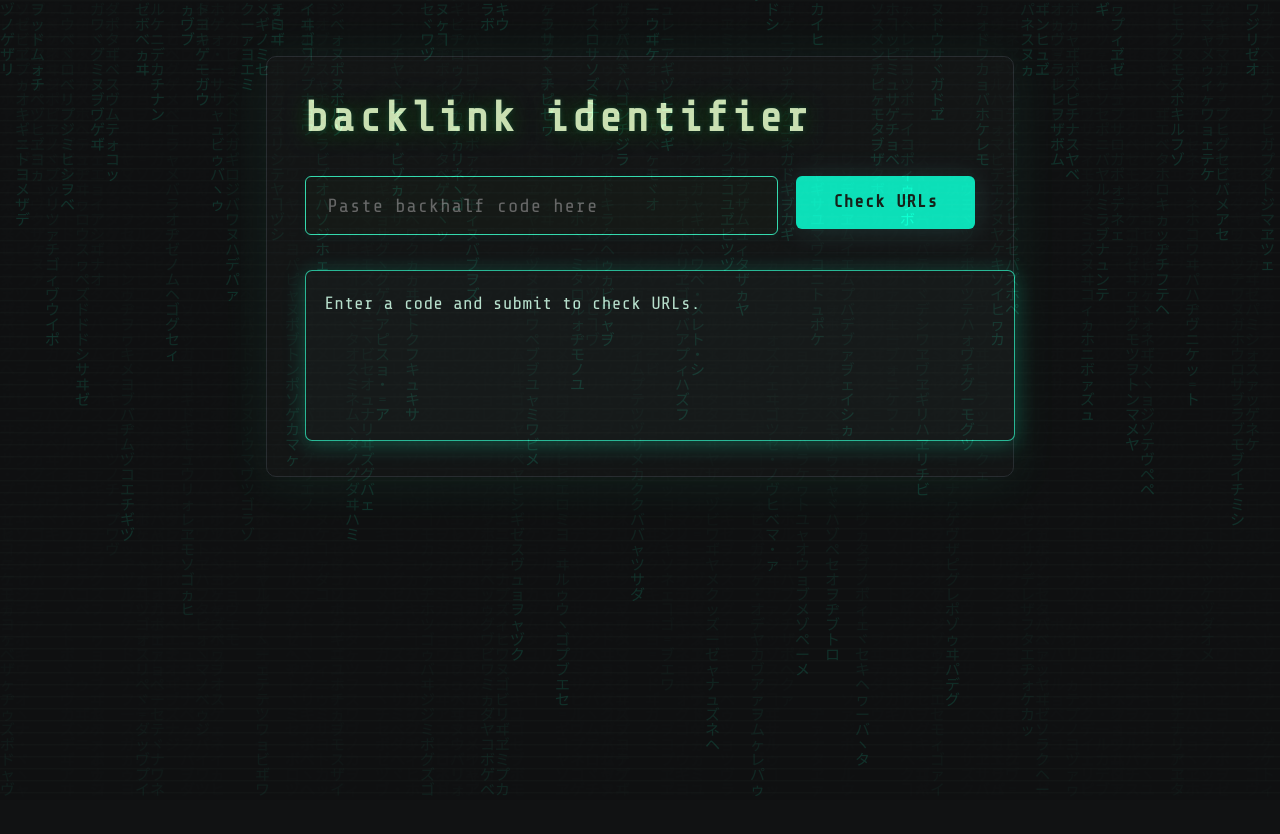
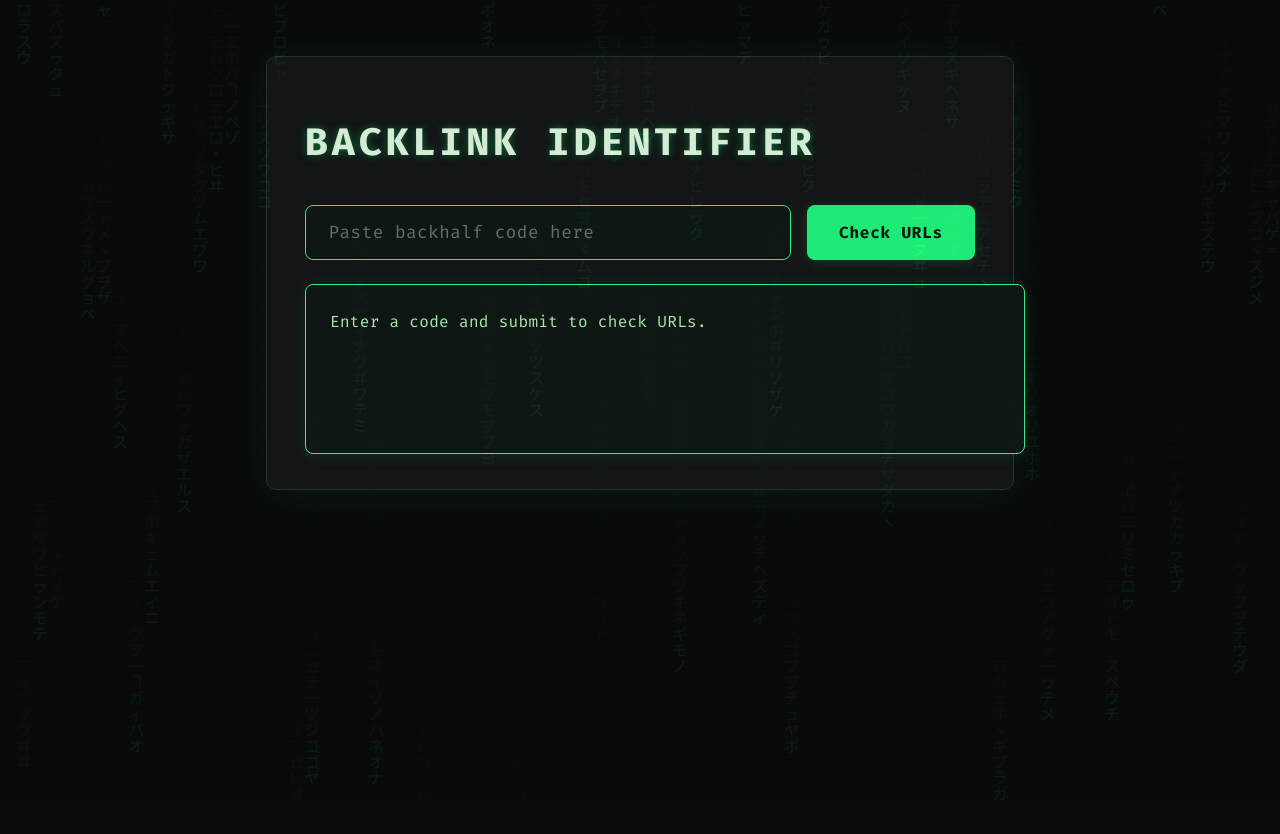
Before and after one commit to prnvkpr/backlink, a plain HTML site: page templates/index.html in a window 1280 px wide. Drawn offline with nearby package versions, Linux system fonts and the light colour scheme.

Commit message:
Update index.html

```diff
--- a/templates/index.html
+++ b/templates/index.html
@@ -1,30 +1,49 @@
 <!DOCTYPE html>
 <html lang="en">
 <head>
-  <meta charset="UTF-8"/>
-  <meta name="viewport" content="width=device-width, initial-scale=1"/>
+  <meta charset="UTF-8" />
+  <meta name="viewport" content="width=device-width, initial-scale=1" />
   <title>backlink identifier</title>
-  <link href="https://fonts.googleapis.com/css2?family=Share+Tech+Mono:wght@400;700&display=swap" rel="stylesheet">
   <style>
+    /* Cleaner hacker background with subtle effects */
     body {
-      background: #111213;
-      color: #f1ffe7;
-      font-family: 'Share Tech Mono', 'Fira Mono', 'Consolas', monospace;
+      background: #0a0b0d;
+      color: #c2ffc2;
+      font-family: 'Fira Mono', 'Consolas', 'Menlo', monospace;
       min-height: 100vh;
       margin: 0;
+      position: relative;
       overflow-x: hidden;
-      letter-spacing: 0.05em;
-      /* Simple subtle scanline effect for retro-future vibe */
-      position: relative;
     }
-    body::before {
+
+    /* Subtle scanlines - less intrusive */
+    body::after {
       content: "";
-      display: block;
+      pointer-events: none;
       position: fixed;
-      left: 0; top: 0; width: 100vw; height: 100vh; z-index: 0;
-      background: repeating-linear-gradient(to bottom, rgba(200,255,215,0.025) 0, rgba(200,255,215,0.025) 1px, transparent 2px, transparent 12px);
+      inset: 0;
+      z-index: 1000;
+      background: repeating-linear-gradient(
+        to bottom,
+        rgba(255,255,255,0) 0px,
+        rgba(255,255,255,0) 3px,
+        rgba(120,255,120,0.015) 4px,
+        rgba(0,0,0,0) 5px
+      );
+      opacity: 0.3;
       pointer-events: none;
     }
+
+    /* Matrix background with lower opacity */
+    #matrix-bg {
+      position: fixed;
+      top: 0; left: 0; width: 100vw; height: 100vh;
+      z-index: 0;
+      pointer-events: none;
+      opacity: 0.08;
+    }
+
+    /* Wider, cleaner container */
     .container {
       width: 670px;
       max-width: 97vw;
@@ -36,168 +55,220 @@
       padding: 2.25rem 2.35rem 2.2rem 2.35rem;
       z-index: 1;
     }
-    @media (max-width: 720px) {
-      .container { width: 99vw; padding: 1.2rem 0.3rem 1.2rem 0.5rem; }
+
+    /* Clean title without gradient background */
+    h1 {
+      text-align: left;
+      font-size: 2.4rem;
+      font-weight: 700;
+      letter-spacing: 0.1em;
+      color: #e8ffe8;
+      text-shadow: 0 0 8px rgba(8,255,119,0.4);
+      margin-bottom: 2.5rem;
+      text-transform: uppercase;
+      background: none !important;
+      -webkit-text-fill-color: unset !important;
+      filter: none !important;
     }
-    .title {
-      font-size: 2.65rem;
+
+    /* Improved form layout */
+    form {
+      margin-bottom: 1.5rem;
+      display: flex;
+      gap: 16px;
+      align-items: stretch;
+    }
+
+    /* Cleaner input styling */
+    input[type="text"] {
+      flex: 1;
+      padding: 1rem 1.4rem;
+      font-size: 1.1rem;
+      background: #0f1a15;
+      color: #70ff90;
+      border: 1.5px solid #2eff8f;
+      border-radius: 8px;
+      outline: none;
+      transition: all 0.2s ease;
+      font-family: inherit;
+      letter-spacing: 0.03em;
+    }
+
+    input[type="text"]:focus {
+      border-color: #5fff9f;
+      box-shadow: 0 0 0 2px rgba(95,255,159,0.2);
+      background: #0a1510;
+      color: #90ffa0;
+    }
+
+    /* Minimalist button */
+    button {
+      padding: 1rem 2rem;
+      font-size: 1rem;
+      border: none;
+      border-radius: 8px;
+      background: #20ff80;
+      color: #0a1a0f;
+      font-family: inherit;
       font-weight: 600;
-      letter-spacing: 0.09em;
-      margin-bottom: 2.2rem;
-      color: #e6ffcb;
-      text-align: left;
-      text-shadow: 0 0 5px #2ab99444, 0 2px 22px #151;
-      background: none !important;
-      border: none !important;
+      letter-spacing: 0.05em;
+      cursor: pointer;
+      transition: all 0.2s ease;
+      white-space: nowrap;
+      box-shadow: 0 2px 12px rgba(32,255,128,0.2);
     }
-    .form-row {
-      display: flex;
-      flex-direction: row;
-      gap: 18px;
-      align-items: flex-start;
+
+    button:hover:not(:disabled) {
+      background: #40ff90;
+      transform: translateY(-1px);
+      box-shadow: 0 4px 16px rgba(64,255,144,0.3);
+    }
+
+    button:active {
+      transform: translateY(0);
+    }
+
+    button:disabled {
+      background: #4a6a4a;
+      color: #8fdf8f;
+      cursor: not-allowed;
+      opacity: 0.6;
+    }
+
+    /* Wider, cleaner results box */
+    #results {
+      background: #111a16;
+      color: #b8ffb8;
+      padding: 1.5rem;
+      border-radius: 8px;
+      min-height: 120px;
       width: 100%;
-      margin-bottom: 2.15rem;
+      border: 1px solid #37ff9f;
+      font-size: 1rem;
+      font-family: 'Fira Mono', 'Consolas', 'Menlo', monospace;
+      letter-spacing: 0.02em;
+      line-height: 1.6;
+      overflow-x: auto;
+      box-shadow: 0 2px 16px rgba(55,255,159,0.1);
     }
-    .inputbox {
-      flex: 1;
-      background: #171c19;
-      color: #85ffcb;
-      font-size: 1.19rem;
-      border: 1.5px solid #3bf8c6;
-      border-radius: 6px;
-      padding: 0.92em 1.13em;
-      outline: none;
-      letter-spacing: 0.053em;
-      font-family: inherit;
-      transition: border 0.14s, box-shadow 0.18s;
-      box-shadow: 0 2px 8px #11ffc413;
+
+    .valid {
+      color: #00fb86;
+      font-weight: 600;
+      margin-bottom: 0.8rem;
+      letter-spacing: .1px;
+      text-shadow:
+        0 0 10px #16ff7d44,
+        0 0 20px #16ff7d22,
+        0 2px 5px #12da4488;
+      filter: drop-shadow(0 0 8px #00fa3f75);
     }
-    .inputbox:focus {
-      border: 1.5px solid #c1ffe9;
-      box-shadow: 0 0 0px 2.5px #9dffe633;
-      background: #131614;
-      color: #f1ffe7;
+
+    .error {
+      color: #ff6b8a;
+      font-style: italic;
+      margin-bottom: 0.8rem;
     }
-    .submit-btn {
-      background: #0dffd3;
-      color: #17231a;
-      padding: 0.92em 2.12em;
-      font-size: 1.09rem;
-      border: none;
-      border-radius: 6px;
-      font-family: inherit;
-      font-weight: 700;
-      letter-spacing: 0.06em;
-      cursor: pointer;
-      box-shadow: 0 2px 28px #6affec26;
-      white-space: nowrap;
-      line-height: 120%;
-      transition: background 0.19s, transform 0.14s;
-      margin-left: 0;
+
+    a {
+      color: #40d4ff;
+      text-decoration: none;
+      border-bottom: 1px dotted #40d4ff;
+      word-break: break-all;
     }
-    .submit-btn:hover:not(:disabled), .submit-btn:focus {
-      background: #43ffd6;
-      transform: translateY(-2px) scale(1.02);
+
+    a:hover {
+      color: #60e4ff;
+      border-bottom-style: solid;
     }
-    .submit-btn:disabled {
-      background: #266054;
-      color: #b2ffe8;
-      cursor: not-allowed;
-      opacity: 0.7;
+
+    a:visited {
+      color: #80ff95;
     }
-    #results {
-      margin-top: 0.8rem;
-      background: #191d1d;
-      color: #d1ffe9;
-      border: 1.12px solid #34fecdcc;
-      border-radius: 7px;
-      min-height: 128px;
-      min-width: 100%;
-      max-width: 100%;
-      padding: 1.4rem 1.2rem 1.2rem 1.15rem;
-      box-shadow: 0 3.5px 21px #10ffc149;
-      font-size: 1.11rem;
-      font-family: 'Share Tech Mono', 'Fira Mono', monospace;
-      letter-spacing: 0.018em;
-      word-break: break-all;
-      overflow-x: auto;
+
+    /* Responsive design */
+    @media (max-width: 900px) {
+      .container {
+        max-width: 95vw;
+        padding: 1.5rem 1rem;
+      }
+      h1 {
+        font-size: 1.8rem;
+        text-align: center;
+      }
+      form {
+        flex-direction: column;
+        gap: 12px;
+      }
+      button {
+        width: 100%;
+        padding: 1rem;
+      }
     }
-    .valid {
-      color: #28fbbc;
-      font-weight: 650;
-      margin-bottom: 0.49rem;
-      text-shadow: 0 0 10px #1df1ab24, 0 1px 3px #28ffbf19;
-    }
-    .error {
-      color: #ec7588;
-      font-style: italic;
-      text-shadow: 0 0 9px #ff717122;
-    }
-    a {
-      color: #42e5ff;
-      text-decoration: underline dotted #22cccb88 1.5px;
-      transition: color 0.14s;
-    }
-    a:hover {
-      color: #acf;
-    }
-    a:visited {
-      color: #89fee2;
+
+    @media (max-width: 600px) {
+      .container {
+        padding: 1rem 0.8rem;
+      }
+      h1 {
+        font-size: 1.5rem;
+      }
+      input[type="text"] {
+        font-size: 1rem;
+      }
+      button {
+        font-size: 0.95rem;
+      }
     }
   </style>
+  <!-- Fira Mono font for clean monospace look -->
+  <link href="https://fonts.googleapis.com/css?family=Fira+Mono:400,700&display=swap" rel="stylesheet">
 </head>
 <body>
+  <!-- Matrix code background canvas -->
+  <canvas id="matrix-bg"></canvas>
   <div class="container">
-    <div class="title">backlink identifier</div>
-    <form id="codeForm" autocomplete="off">
-      <div class="form-row">
-        <input type="text" id="codeInput" class="inputbox" placeholder="Paste backhalf code here" required/>
-        <button type="submit" class="submit-btn">Check URLs</button>
-      </div>
+    <div class="title"><h1>backlink identifier</h1></div>
+    <form id="codeForm">
+      <input type="text" id="codeInput" placeholder="Paste backhalf code here" autocomplete="off" required />
+      <button type="submit">Check URLs</button>
     </form>
     <div id="results">Enter a code and submit to check URLs.</div>
   </div>
-  <canvas id="matrix-bg"></canvas>
   <script>
-    /* Matrix code effect stays minimalist, low opacity, only for vibe */
+    /* Matrix code rain effect - more subtle */
     const canvas = document.getElementById('matrix-bg');
     const ctx = canvas.getContext('2d');
-    canvas.style.position = 'fixed';
-    canvas.style.zIndex = '0';
-    canvas.style.left = '0';
-    canvas.style.top = '0';
-    canvas.style.opacity = '0.13';
-    function resizeMatrix() {
-      canvas.width = window.innerWidth;
-      canvas.height = window.innerHeight;
-    }
-    resizeMatrix();
-    window.addEventListener('resize', resizeMatrix);
-    let fontSize = 15;
+    let w = canvas.width = window.innerWidth;
+    let h = canvas.height = window.innerHeight;
+    let fontSize = 16;
+    let columns = Math.floor(w / fontSize);
     let drops = [];
-    function setupDrops() {
-      let columns = Math.floor(window.innerWidth / fontSize);
-      drops = [];
-      for (let x = 0; x < columns; x++) drops[x] = Math.random() * window.innerHeight / fontSize | 0;
-    }
-    setupDrops();
-    window.addEventListener('resize', setupDrops);
+    for (let x = 0; x < columns; x++) drops[x] = Math.random()*h/fontSize|0;
+
     function matrix() {
-      ctx.fillStyle = 'rgba(17,19,19,0.13)';
-      ctx.fillRect(0, 0, canvas.width, canvas.height);
-      ctx.font = fontSize + "px Share Tech Mono, Fira Mono, monospace";
-      ctx.fillStyle = "#15ffc4";
-      for (let i = 0; i < drops.length; i++) {
-        const txt = String.fromCharCode(0x30A0 + Math.random() * 96);
-        ctx.fillText(txt, i * fontSize, drops[i] * fontSize);
-        if (Math.random() > 0.974) drops[i] = 0;
+      ctx.fillStyle = 'rgba(10,11,13,0.15)';
+      ctx.fillRect(0, 0, w, h);
+      ctx.font = fontSize + "px Fira Mono, monospace";
+      ctx.fillStyle = "#1aff6a";
+      for (let i = 0; i < columns; i++) {
+        let chr = String.fromCharCode(0x30A0 + Math.random() * 96);
+        ctx.fillText(chr, i * fontSize, drops[i] * fontSize);
+        if (Math.random() > 0.98) drops[i] = 0;
         drops[i]++;
-        if (drops[i] * fontSize > window.innerHeight) drops[i] = 0;
       }
     }
-    setInterval(matrix, 55);
+    setInterval(matrix, 60);
 
-    // --- App logic (as before) ---
+    window.addEventListener('resize', () => {
+      w = canvas.width = window.innerWidth;
+      h = canvas.height = window.innerHeight;
+      columns = Math.floor(w / fontSize);
+      drops = [];
+      for (let x = 0; x < columns; x++) drops[x] = Math.random()*h/fontSize|0;
+    });
+
+    // Core app logic (unchanged)
     const form = document.getElementById("codeForm");
     const input = document.getElementById("codeInput");
     const resultsDiv = document.getElementById("results");
```
